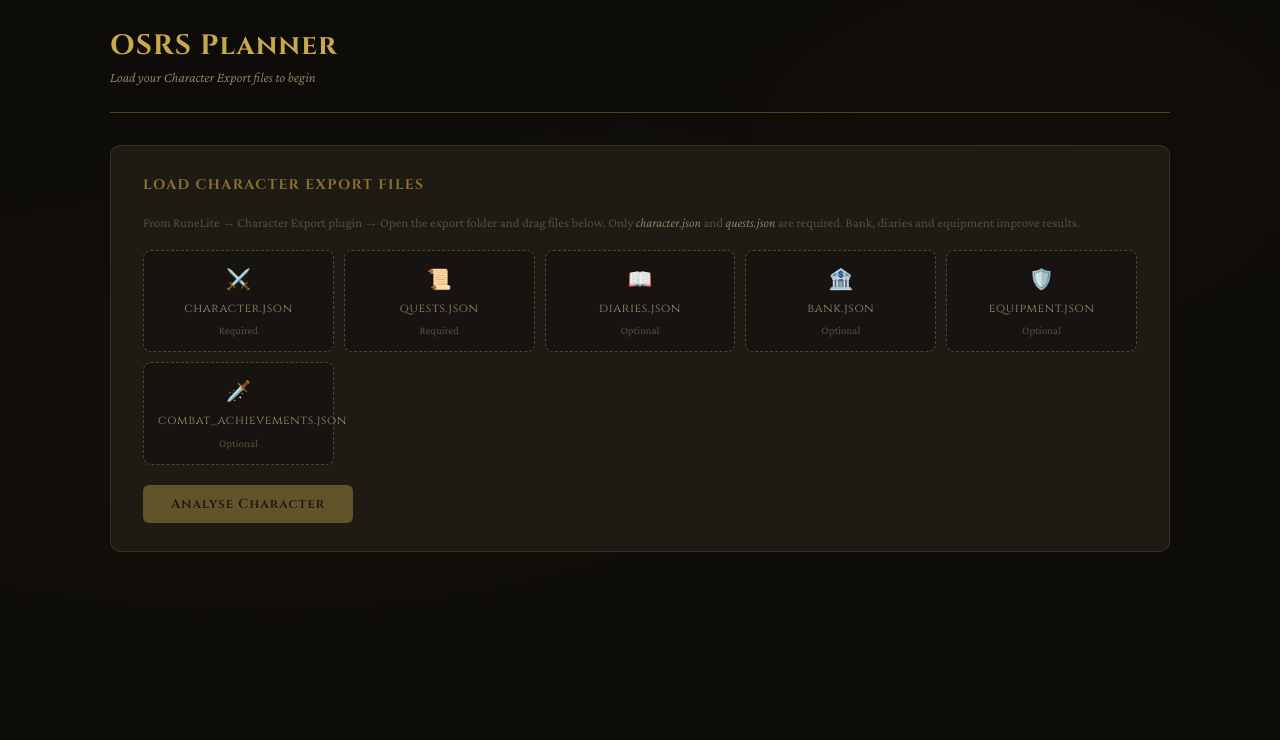
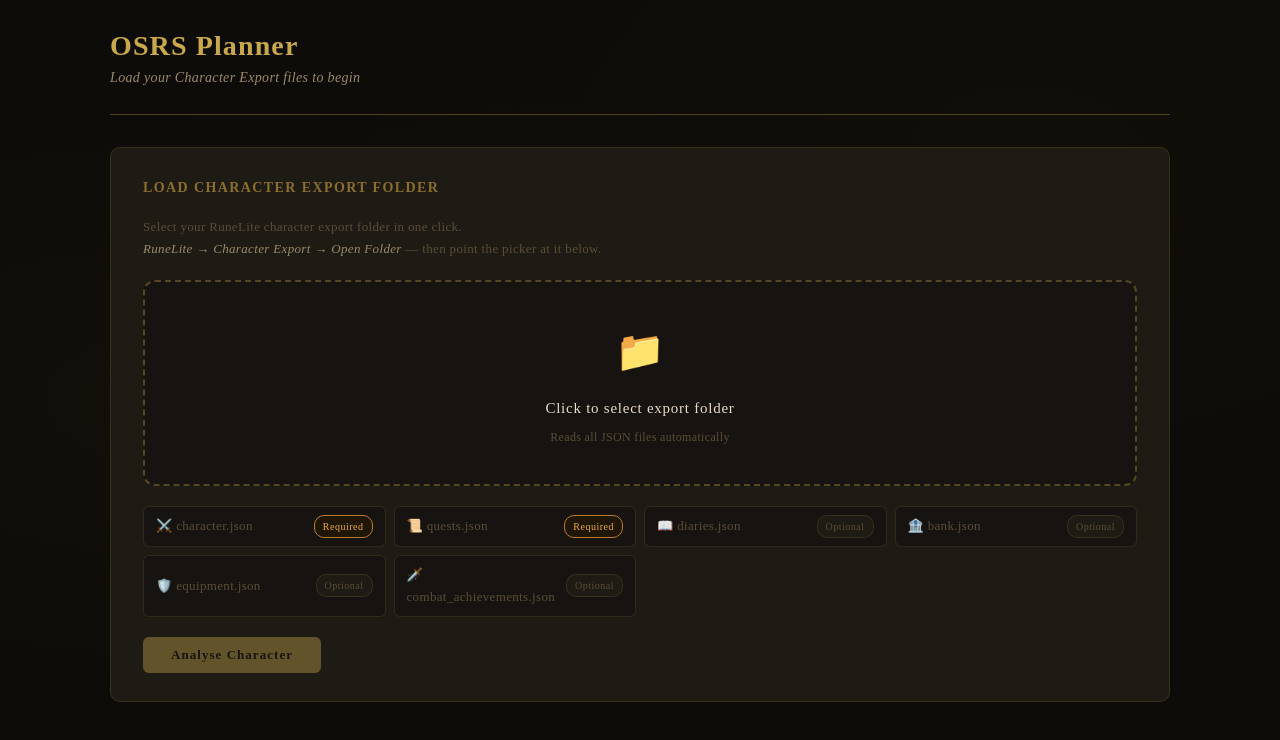
Before and after one commit to JDKINGMAKER/osrs-planner, a plain HTML site: page index.html in a window 1280 px wide. Drawn offline with nearby package versions, Linux system fonts and the light colour scheme; a web font is replaced by a local one.

Commit message:
RuneScape UF font

```diff
--- a/index.html
+++ b/index.html
@@ -4,7 +4,7 @@
 <meta charset="UTF-8">
 <meta name="viewport" content="width=device-width, initial-scale=1.0">
 <title>OSRS Planner — Bazathril</title>
-<link href="https://fonts.googleapis.com/css2?family=Cinzel:wght@400;600;700&family=Crimson+Pro:ital,wght@0,300;0,400;0,600;1,300&display=swap" rel="stylesheet">
+<link href="https://db.onlinewebfonts.com/c/4c8754090a7936fac2f8c5f3043db9ee?family=RuneScape+UF+Regular" rel="stylesheet">
 <style>
   :root {
     --gold: #c9a84c;
@@ -35,10 +35,11 @@
   body {
     background: var(--bg);
     color: var(--text);
-    font-family: 'Crimson Pro', Georgia, serif;
+    font-family: 'RuneScape UF Regular', serif;
     min-height: 100vh;
-    font-size: 16px;
-    line-height: 1.6;
+    font-size: 17px;
+    line-height: 1.7;
+    letter-spacing: 0.02em;
   }
 
   /* Parchment texture overlay */
@@ -68,7 +69,7 @@
   }
 
   .header-left h1 {
-    font-family: 'Cinzel', serif;
+    font-family: 'RuneScape UF Regular', serif;
     font-size: 28px;
     font-weight: 700;
     color: var(--gold);
@@ -93,7 +94,7 @@
     text-align: right;
   }
 
-  .char-badge strong { color: var(--gold); font-family: 'Cinzel', serif; font-size: 15px; display: block; }
+  .char-badge strong { color: var(--gold); font-family: 'RuneScape UF Regular', serif; font-size: 15px; display: block; }
 
   /* ── File loader ── */
   .loader-section {
@@ -105,7 +106,7 @@
   }
 
   .loader-section h2 {
-    font-family: 'Cinzel', serif;
+    font-family: 'RuneScape UF Regular', serif;
     font-size: 14px;
     color: var(--gold-dim);
     letter-spacing: .1em;
@@ -136,7 +137,7 @@
   .file-drop input { position: absolute; inset: 0; opacity: 0; cursor: pointer; width: 100%; height: 100%; }
 
   .file-drop .drop-icon { font-size: 20px; margin-bottom: 4px; }
-  .file-drop .drop-label { font-size: 12px; color: var(--text-dim); font-family: 'Cinzel', serif; letter-spacing: .05em; }
+  .file-drop .drop-label { font-size: 12px; color: var(--text-dim); font-family: 'RuneScape UF Regular', serif; letter-spacing: .05em; }
   .file-drop .drop-status { font-size: 11px; margin-top: 4px; color: var(--text-muted); }
   .file-drop.loaded .drop-status { color: var(--green-light); }
 
@@ -146,7 +147,7 @@
     border: none;
     border-radius: 6px;
     padding: 10px 28px;
-    font-family: 'Cinzel', serif;
+    font-family: 'RuneScape UF Regular', serif;
     font-size: 13px;
     font-weight: 600;
     letter-spacing: .08em;
@@ -182,7 +183,7 @@
 
   .stat-pill .skill-icon { font-size: 14px; }
   .stat-pill .skill-name { color: var(--text-dim); font-size: 12px; }
-  .stat-pill .skill-level { color: var(--gold); font-weight: 600; font-family: 'Cinzel', serif; }
+  .stat-pill .skill-level { color: var(--gold); font-weight: 600; font-family: 'RuneScape UF Regular', serif; }
   .stat-pill.maxed { border-color: var(--gold-dim); background: rgba(201,168,76,0.06); }
 
   /* ── Filters ── */
@@ -194,7 +195,7 @@
     align-items: center;
   }
 
-  .filter-label { font-size: 12px; color: var(--text-muted); font-family: 'Cinzel', serif; letter-spacing: .08em; margin-right: 4px; }
+  .filter-label { font-size: 12px; color: var(--text-muted); font-family: 'RuneScape UF Regular', serif; letter-spacing: .08em; margin-right: 4px; }
 
   .filter-btn {
     background: var(--bg3);
@@ -203,7 +204,7 @@
     border-radius: 20px;
     padding: 5px 14px;
     font-size: 12px;
-    font-family: 'Cinzel', serif;
+    font-family: 'RuneScape UF Regular', serif;
     letter-spacing: .05em;
     cursor: pointer;
     transition: all .2s;
@@ -214,7 +215,7 @@
 
   /* ── Activity grid ── */
   .section-heading {
-    font-family: 'Cinzel', serif;
+    font-family: 'RuneScape UF Regular', serif;
     font-size: 11px;
     letter-spacing: .15em;
     text-transform: uppercase;
@@ -285,7 +286,7 @@
   }
 
   .card-title {
-    font-family: 'Cinzel', serif;
+    font-family: 'RuneScape UF Regular', serif;
     font-size: 14px;
     font-weight: 600;
     color: var(--text);
@@ -302,7 +303,7 @@
 
   .card-badge {
     font-size: 11px;
-    font-family: 'Cinzel', serif;
+    font-family: 'RuneScape UF Regular', serif;
     letter-spacing: .05em;
     padding: 3px 10px;
     border-radius: 12px;
@@ -349,7 +350,7 @@
   }
 
   .empty-state .big-icon { font-size: 48px; margin-bottom: 16px; opacity: .4; }
-  .empty-state h3 { font-family: 'Cinzel', serif; color: var(--text-dim); margin-bottom: 8px; }
+  .empty-state h3 { font-family: 'RuneScape UF Regular', serif; color: var(--text-dim); margin-bottom: 8px; }
   .empty-state p { font-size: 14px; }
 
   /* ── Summary bar ── */
@@ -367,7 +368,7 @@
   }
 
   .summary-stat .s-num {
-    font-family: 'Cinzel', serif;
+    font-family: 'RuneScape UF Regular', serif;
     font-size: 28px;
     font-weight: 700;
     line-height: 1;
@@ -385,6 +386,68 @@
   .s-num.red { color: var(--red-light); }
 
   #main-content { display: none; }
+
+  /* ── Folder picker ── */
+  .folder-drop {
+    display: flex;
+    flex-direction: column;
+    align-items: center;
+    justify-content: center;
+    background: var(--bg2);
+    border: 2px dashed var(--border-strong);
+    border-radius: 12px;
+    padding: 36px 20px;
+    cursor: pointer;
+    transition: all .2s;
+    position: relative;
+    margin-bottom: 20px;
+    text-align: center;
+  }
+
+  .folder-drop:hover { border-color: var(--gold); background: var(--bg4); }
+  .folder-drop.loaded { border-color: var(--green); border-style: solid; }
+  .folder-drop input { position: absolute; inset: 0; opacity: 0; cursor: pointer; width: 100%; height: 100%; }
+  .folder-icon { font-size: 40px; margin-bottom: 10px; }
+  .folder-label { font-family: 'RuneScape UF Regular', serif; font-size: 15px; color: var(--text); letter-spacing: .05em; }
+  .folder-sub { font-size: 12px; color: var(--text-muted); margin-top: 6px; }
+
+  /* ── File status grid ── */
+  .file-status-grid {
+    display: grid;
+    grid-template-columns: repeat(auto-fill, minmax(220px, 1fr));
+    gap: 8px;
+    margin-bottom: 20px;
+  }
+
+  .fsg-item {
+    background: var(--bg2);
+    border: 1px solid var(--border);
+    border-radius: 6px;
+    padding: 8px 12px;
+    font-size: 13px;
+    color: var(--text-muted);
+    display: flex;
+    align-items: center;
+    justify-content: space-between;
+    gap: 8px;
+    transition: all .2s;
+  }
+
+  .fsg-item.loaded { color: var(--text); border-color: var(--green); }
+  .fsg-item.loaded .fsg-badge { background: var(--green-bg); color: var(--green-light); border-color: var(--green); }
+
+  .fsg-badge {
+    font-size: 10px;
+    font-family: 'RuneScape UF Regular', serif;
+    letter-spacing: .05em;
+    padding: 2px 8px;
+    border-radius: 10px;
+    border: 1px solid;
+    white-space: nowrap;
+  }
+
+  .fsg-badge.required { background: var(--amber-bg); color: var(--amber-light); border-color: var(--amber); }
+  .fsg-badge.optional { background: var(--bg3); color: var(--text-muted); border-color: var(--border); }
 </style>
 </head>
 <body>
@@ -403,49 +466,28 @@
 
   <!-- File Loader -->
   <div class="loader-section" id="loader-section">
-    <h2>Load Character Export Files</h2>
-    <p style="font-size:13px;color:var(--text-muted);margin-bottom:16px;">
-      From RuneLite → Character Export plugin → Open the export folder and drag files below.
-      Only <em style="color:var(--text-dim)">character.json</em> and <em style="color:var(--text-dim)">quests.json</em> are required. Bank, diaries and equipment improve results.
+    <h2>Load Character Export Folder</h2>
+    <p style="font-size:13px;color:var(--text-muted);margin-bottom:20px;">
+      Select your RuneLite character export folder in one click.<br>
+      <em style="color:var(--text-dim)">RuneLite → Character Export → Open Folder</em> — then point the picker at it below.
     </p>
-    <div class="file-grid">
-      <label class="file-drop" id="drop-character">
-        <input type="file" accept=".json" onchange="loadFile('character', this)">
-        <div class="drop-icon">⚔️</div>
-        <div class="drop-label">character.json</div>
-        <div class="drop-status" id="status-character">Required</div>
+
+    <label class="folder-drop" id="folder-drop">
+      <input type="file" id="folder-input" webkitdirectory multiple accept=".json" onchange="loadFolder(this)">
+      <div class="folder-icon">📁</div>
+      <div class="folder-label">Click to select export folder</div>
+      <div class="folder-sub">Reads all JSON files automatically</div>
     </label>
-      <label class="file-drop" id="drop-quests">
-        <input type="file" accept=".json" onchange="loadFile('quests', this)">
-        <div class="drop-icon">📜</div>
-        <div class="drop-label">quests.json</div>
-        <div class="drop-status" id="status-quests">Required</div>
-      </label>
-      <label class="file-drop" id="drop-diaries">
-        <input type="file" accept=".json" onchange="loadFile('diaries', this)">
-        <div class="drop-icon">📖</div>
-        <div class="drop-label">diaries.json</div>
-        <div class="drop-status" id="status-diaries">Optional</div>
-      </label>
-      <label class="file-drop" id="drop-bank">
-        <input type="file" accept=".json" onchange="loadFile('bank', this)">
-        <div class="drop-icon">🏦</div>
-        <div class="drop-label">bank.json</div>
-        <div class="drop-status" id="status-bank">Optional</div>
-      </label>
-      <label class="file-drop" id="drop-equipment">
-        <input type="file" accept=".json" onchange="loadFile('equipment', this)">
-        <div class="drop-icon">🛡️</div>
-        <div class="drop-label">equipment.json</div>
-        <div class="drop-status" id="status-equipment">Optional</div>
-      </label>
-      <label class="file-drop" id="drop-combat">
-        <input type="file" accept=".json" onchange="loadFile('combat', this)">
-        <div class="drop-icon">🗡️</div>
-        <div class="drop-label">combat_achievements.json</div>
-        <div class="drop-status" id="status-combat">Optional</div>
-      </label>
+
+    <div class="file-status-grid" id="file-status-grid">
+      <div class="fsg-item" id="fsg-character">⚔️ character.json <span class="fsg-badge required">Required</span></div>
+      <div class="fsg-item" id="fsg-quests">📜 quests.json <span class="fsg-badge required">Required</span></div>
+      <div class="fsg-item" id="fsg-diaries">📖 diaries.json <span class="fsg-badge optional">Optional</span></div>
+      <div class="fsg-item" id="fsg-bank">🏦 bank.json <span class="fsg-badge optional">Optional</span></div>
+      <div class="fsg-item" id="fsg-equipment">🛡️ equipment.json <span class="fsg-badge optional">Optional</span></div>
+      <div class="fsg-item" id="fsg-combat">🗡️ combat_achievements.json <span class="fsg-badge optional">Optional</span></div>
     </div>
+
     <button class="load-btn" id="analyse-btn" onclick="runAnalysis()" disabled>Analyse Character</button>
   </div>
 
@@ -496,21 +538,50 @@
 let currentCat = 'all';
 
 // ─── File loading ─────────────────────────────────────────────────────────────
-function loadFile(key, input) {
-  const file = input.files[0];
-  if (!file) return;
+const FILE_MAP = {
+  'character': 'character',
+  'quests': 'quests',
+  'diaries': 'diaries',
+  'bank': 'bank',
+  'equipment': 'equipment',
+  'combat_achievements': 'combat',
+  'inventory': null,      // loaded but not used yet
+  'seed_vault': null,
+};
+
+function loadFolder(input) {
+  const files = Array.from(input.files).filter(f => f.name.endsWith('.json'));
+  if (!files.length) return;
+
+  // Mark folder as selected
+  document.getElementById('folder-drop').classList.add('loaded');
+  document.querySelector('.folder-label').textContent = `${files.length} files found`;
+
+  let loaded = 0;
+  files.forEach(file => {
+    // Match filename (strip timestamps like _2026-01-01_12-00-00)
+    const baseName = file.name.replace(/\.json$/, '').replace(/_\d{4}-\d{2}-\d{2}_\d{2}-\d{2}-\d{2}$/, '');
+    const stateKey = FILE_MAP[baseName];
+    if (stateKey === undefined) return; // unknown file, skip
+    if (stateKey === null) return;      // known but not used yet
+
     const reader = new FileReader();
     reader.onload = e => {
       try {
-      state[key] = JSON.parse(e.target.result);
-      document.getElementById('drop-' + key).classList.add('loaded');
-      document.getElementById('status-' + key).textContent = '✓ Loaded';
+        state[stateKey] = JSON.parse(e.target.result);
+        const el = document.getElementById('fsg-' + stateKey);
+        if (el) {
+          el.classList.add('loaded');
+          el.querySelector('.fsg-badge').textContent = '✓ Loaded';
+        }
+        loaded++;
         checkReady();
       } catch(err) {
-      document.getElementById('status-' + key).textContent = '✗ Invalid JSON';
+        console.warn('Failed to parse', file.name, err);
       }
     };
     reader.readAsText(file);
+  });
 }
 
 function checkReady() {
```
Lines whose indentation alone changed are shown as unchanged.
